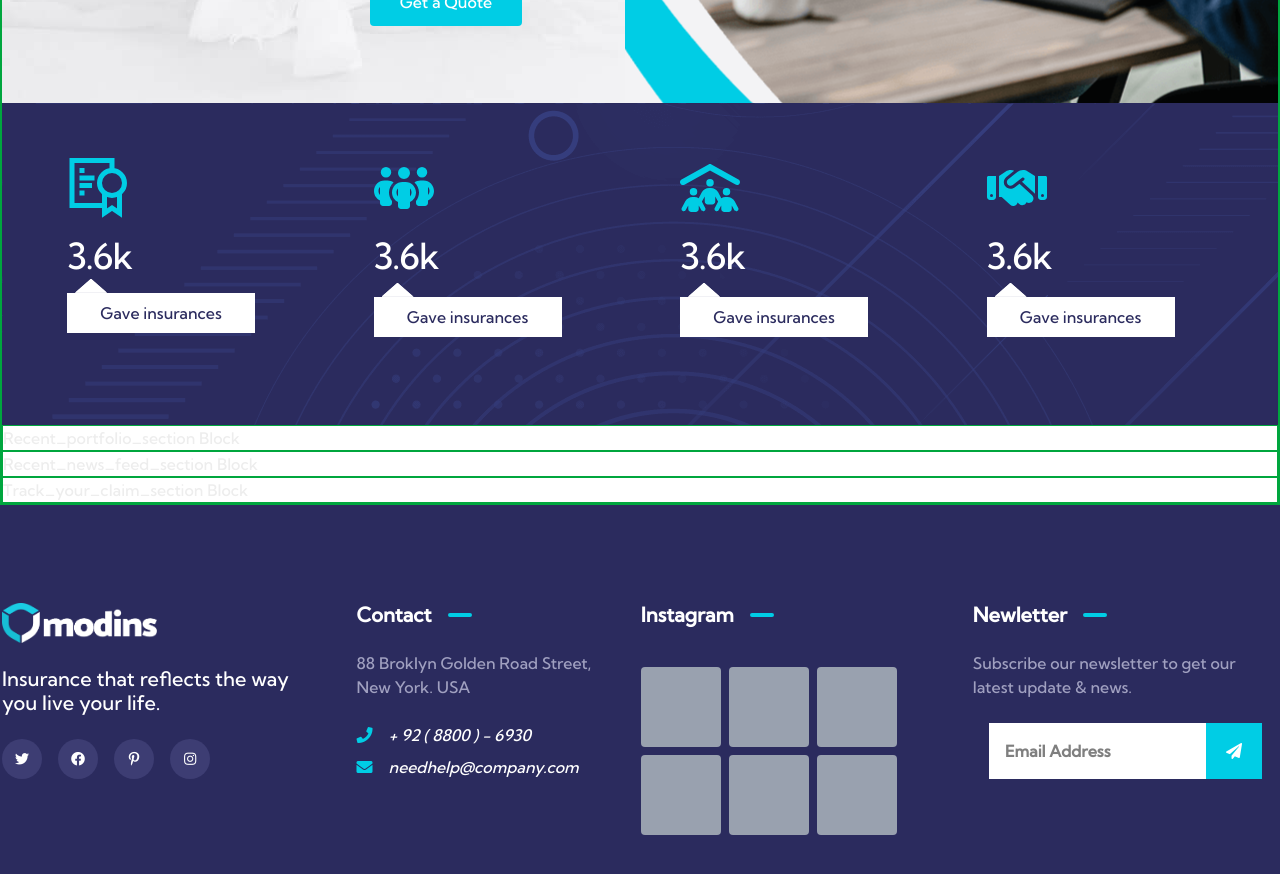
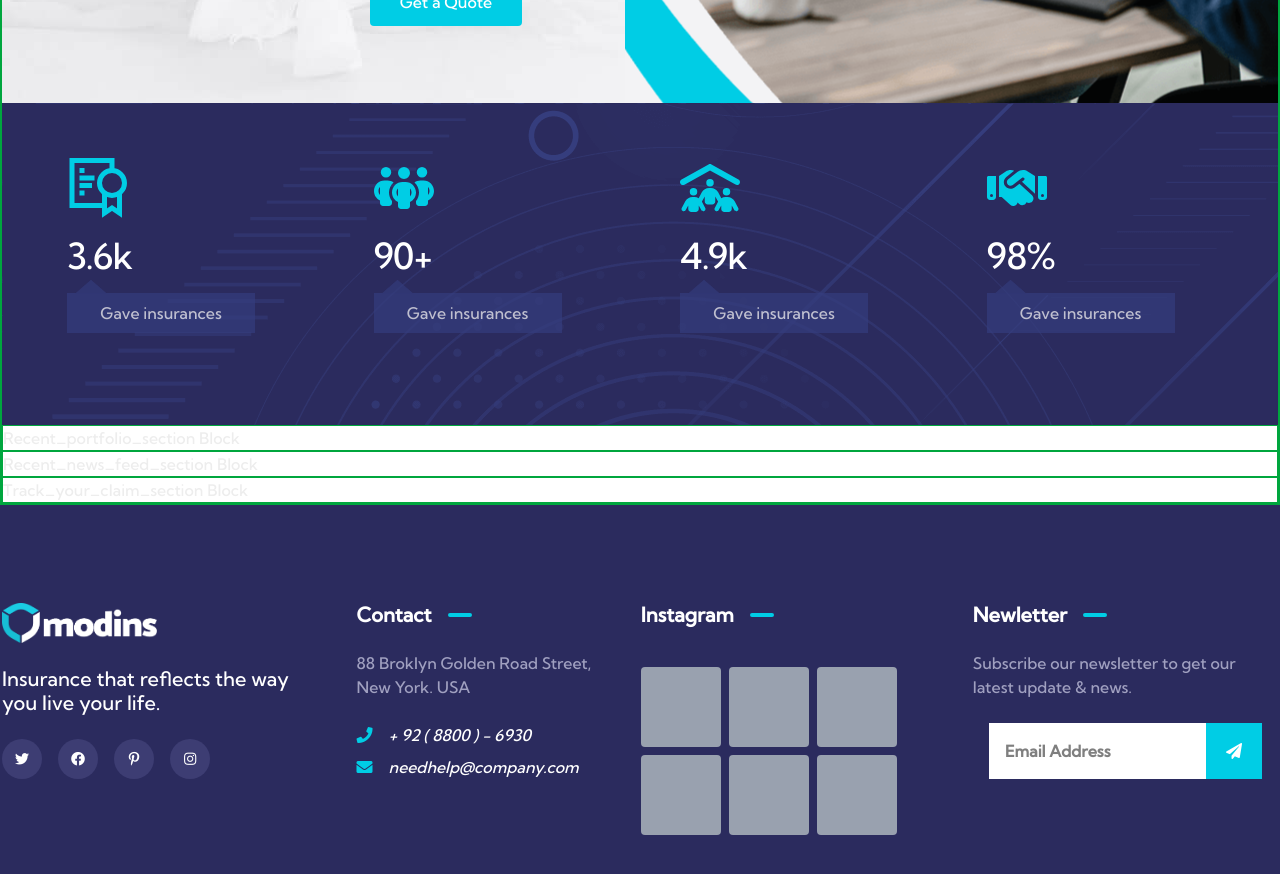
Before and after one commit to eusoncode/insure, a Next.js app in the folder frontend/: page / in a window 1280 px wide. Shown: the part 4580-5454 px from the top of the page. Built offline with nearby package versions, Linux system fonts and the light colour scheme.

Commit message:
completed the numbers_section

```diff
--- a/frontend/src/components/body_section/numbers_section.tsx
+++ b/frontend/src/components/body_section/numbers_section.tsx
@@ -1,52 +1,106 @@
 import "../../styles/numbers_section/HeroSection.css";
+import { useEffect, useState } from "react";
 import { GrCertificate } from "react-icons/gr";
 import { FaPeopleGroup, FaPeopleRoof, FaHandshake } from "react-icons/fa6";
 
+const iconSize = "60px";
 
-export default function Numbers_section() {
+const stats = [
+  {
+    icon: (
+      <GrCertificate
+        className="text-[#00CDE5] transition-transform duration-700 ease-in-out group-hover:rotate-y-[180deg]"
+        size={iconSize}
+      />
+    ),
+    label: "k",
+    title: "Gave insurances",
+    target: 36,
+    stepTime: 50,
+    format: true, // will be shown as 3.6k
+  },
+  {
+    icon: (
+      <FaPeopleGroup
+        className="text-[#00CDE5] transition-transform duration-700 ease-in-out group-hover:rotate-y-[180deg]"
+        size={iconSize}
+      />
+    ),
+    label: "+",
+    title: "Gave insurances",
+    target: 90,
+    stepTime: 40,
+    format: false, // will be shown as 90+
+  },
+  {
+    icon: (
+      <FaPeopleRoof
+        className="text-[#00CDE5] transition-transform duration-700 ease-in-out group-hover:rotate-y-[180deg]"
+        size={iconSize}
+      />
+    ),
+    label: "k",
+    title: "Gave insurances",
+    target: 49,
+    stepTime: 50,
+    format: true, // will be shown as 4.9k
+  },
+  {
+    icon: (
+      <FaHandshake
+        className="text-[#00CDE5] transition-transform duration-700 ease-in-out group-hover:rotate-y-[180deg]"
+        size={iconSize}
+      />
+    ),
+    label: "%",
+    title: "Gave insurances",
+    target: 98,
+    stepTime: 30,
+    format: false, // will be shown as 98%
+  },
+];
+
+export default function NumbersSection() {
+  const [counts, setCounts] = useState(stats.map(() => 0));
+
+  useEffect(() => {
+    const intervals = stats.map(({ target, stepTime }, index) => {
+      let current = 0;
+      const intervalCount = setInterval(() => {
+        current++;
+        setCounts((prev) => {
+          const updated = [...prev];
+          updated[index] = current;
+          return updated;
+        });
+        if (current >= target) clearInterval(intervalCount);
+      }, stepTime);
+      return intervalCount;
+    });
+
+    return () => intervals.forEach(clearInterval);
+  }, []);
+
   return (
     <section className="flex justify-center items-center bg-[url('/numbers_section/funfact-shape.png')] bg-[#2B2B5E] border border-transparent">
       <div className="flex justify-center items-center mt-4 mb-6 gap-4 w-322 h-70 pl-16">
-        <div className="relative group w-full h-45 mb-6 pt-19">
-          <GrCertificate className="flex justify-center items absolute top-0 left-[-2] w-15 h-15 text-[#00CDE5]" />
-          <div className="flex font-[950] text-white text-[36px] leading-[36px] tracking-tight mb-2">
-            <h3 className="funfact-one__count count-text">3.6</h3>
-            <h3 className="funfact-one__count count-before">k</h3>
+        {stats.map((stat, index) => (
+          <div
+            key={index}
+            className="relative group w-full h-45 mb-6 pt-19 cursor-pointer"
+          >
+            <div className="absolute top-0 left-[-2]">{stat.icon}</div>
+            <div className="flex font-[950] text-white text-[36px] leading-[36px] tracking-tight mb-2">
+              <h3 className="funfact-one__count count-text">
+                {stat.format ? (counts[index] / 10).toFixed(1) : counts[index]}
+              </h3>
+              <h3 className="funfact-one__count count-before">{stat.label}</h3>
+            </div>
+            <p className="relative z-[1] flex justify-center items-center text-white bg-[#363E7E] w-47 h-10 triangle-up blue-shade">
+              {stat.title}
+            </p>
           </div>
-          <p className="relative z-[1] flex justify-center items-center text-[#2B2B5E] bg-white w-47 h-10 triangle-up blue-shade">
-            Gave insurances
-          </p>
-        </div>
-        <div className="relative w-full h-45 mb-6 pt-19">
-          <FaPeopleGroup className="flex justify-center items absolute top-0 left-[-2] w-15 h-15 text-[#00CDE5]" />
-          <div className="flex font-[950] text-white text-[36px] leading-[36px] tracking-tight mb-3">
-            <h3 className="funfact-one__count count-text">3.6</h3>
-            <h3 className="funfact-one__count count-before">k</h3>
-          </div>
-          <p className="relative z-[1] flex justify-center items-center text-[#2B2B5E] bg-white w-47 h-10 triangle-up">
-            Gave insurances
-          </p>
-        </div>
-        <div className="relative w-full h-45 mb-6 pt-19">
-          <FaPeopleRoof className="flex justify-center items absolute top-0 left-[-2] w-15 h-15 text-[#00CDE5]" />
-          <div className="flex font-[950] text-white text-[36px] leading-[36px] tracking-tight mb-3">
-            <h3 className="funfact-one__count count-text">3.6</h3>
-            <h3 className="funfact-one__count count-before">k</h3>
-          </div>
-          <p className="relative z-[1] flex justify-center items-center text-[#2B2B5E] bg-white w-47 h-10 triangle-up">
-            Gave insurances
-          </p>
-        </div>
-        <div className="relative w-full h-45 mb-6 pt-19">
-          <FaHandshake className="flex justify-center items absolute top-0 left-[-2] w-15 h-15 text-[#00CDE5]" />
-          <div className="flex font-[950] text-white text-[36px] leading-[36px] tracking-tight mb-3">
-            <h3 className="funfact-one__count count-text">3.6</h3>
-            <h3 className="funfact-one__count count-before">k</h3>
-          </div>
-          <p className="relative z-[1] flex justify-center items-center text-[#2B2B5E] bg-white w-47 h-10 triangle-up">
-            Gave insurances
-          </p>
-        </div>
+        ))}
       </div>
     </section>
   );
--- a/frontend/src/styles/numbers_section/HeroSection.css
+++ b/frontend/src/styles/numbers_section/HeroSection.css
@@ -15,35 +15,41 @@
 
 /* white triangle (top layer) */
 .triangle-up::before {
-  top: -14px;
+  top: -13px;
   left: 8px;
-  background-color: #ffffff;
+  background-color: #363E7E;
+  opacity: 0.7;
+  transition: background-color 300ms ease;
   z-index: 2;
 }
 
 /* blue triangle shadow (bottom layer) */
 .triangle-up::after {
-  top: -14px;
+  top: -13px;
   left: 8px;
-  background-color: #ffffff;
+  background-color: #363E7E;
+  opacity: 0.7;
+  transition: background-color 300ms ease;
   z-index: 3;
 }
 
 /* 🔁 Hover effect for both */
-.triangle-up:hover::before,
-.triangle-up:hover::after {
-  background-color: #363E7E;
-  opacity:70%;
+.group:hover .triangle-up::before,
+.group:hover .triangle-up::after {
+  background-color: #ffffff;
+  opacity: 1;
 }
 
-/* Optional rectangle background if you want it to change too */
-.triangle-up.blue-shade {
-  background-color: white;
+
+.blue-shade {
+  background-color: #363E7E;
+  color: #ffffff;
+  opacity: 0.7;
   transition: background-color 300ms ease;
 }
 
-.triangle-up.blue-shade:hover {
-  background-color: #363E7E;
-  opacity:70%;
-  color: white;
+.group:hover .blue-shade {
+  background-color: #ffffff;
+  color: #363E7E;
+  opacity: 1;
 }
```
